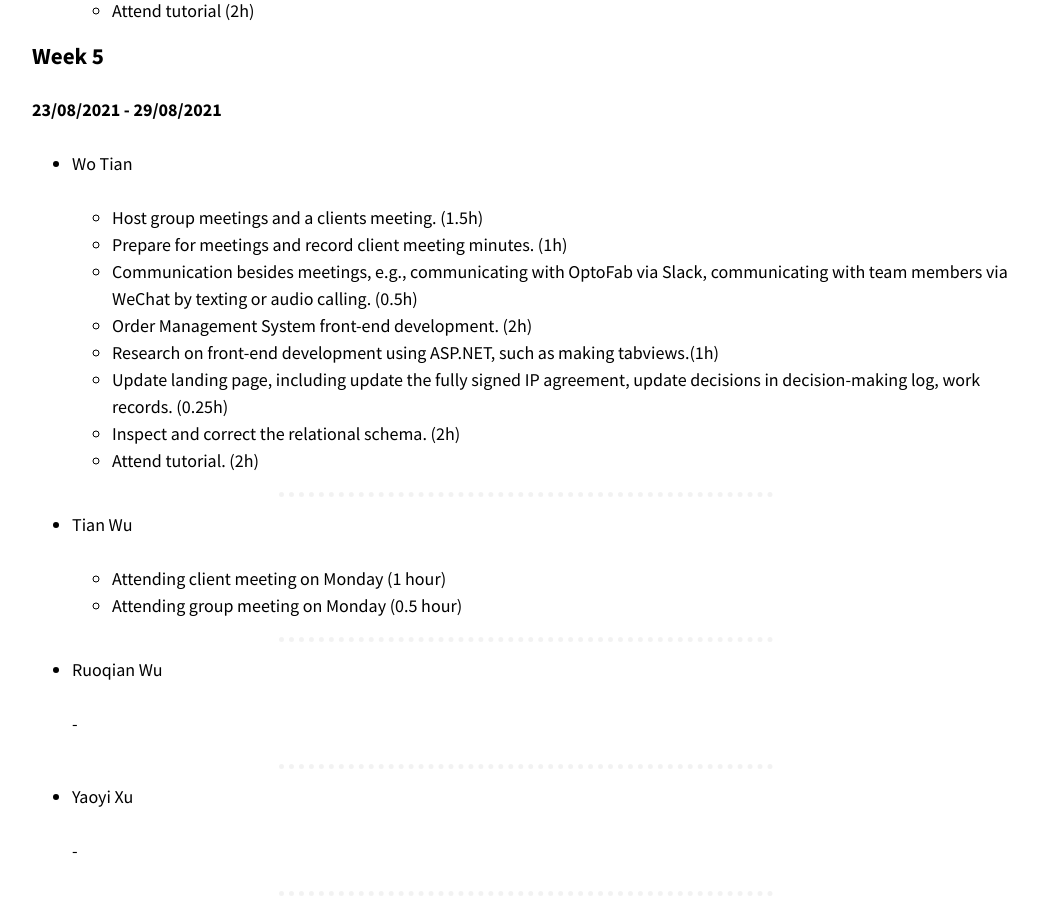
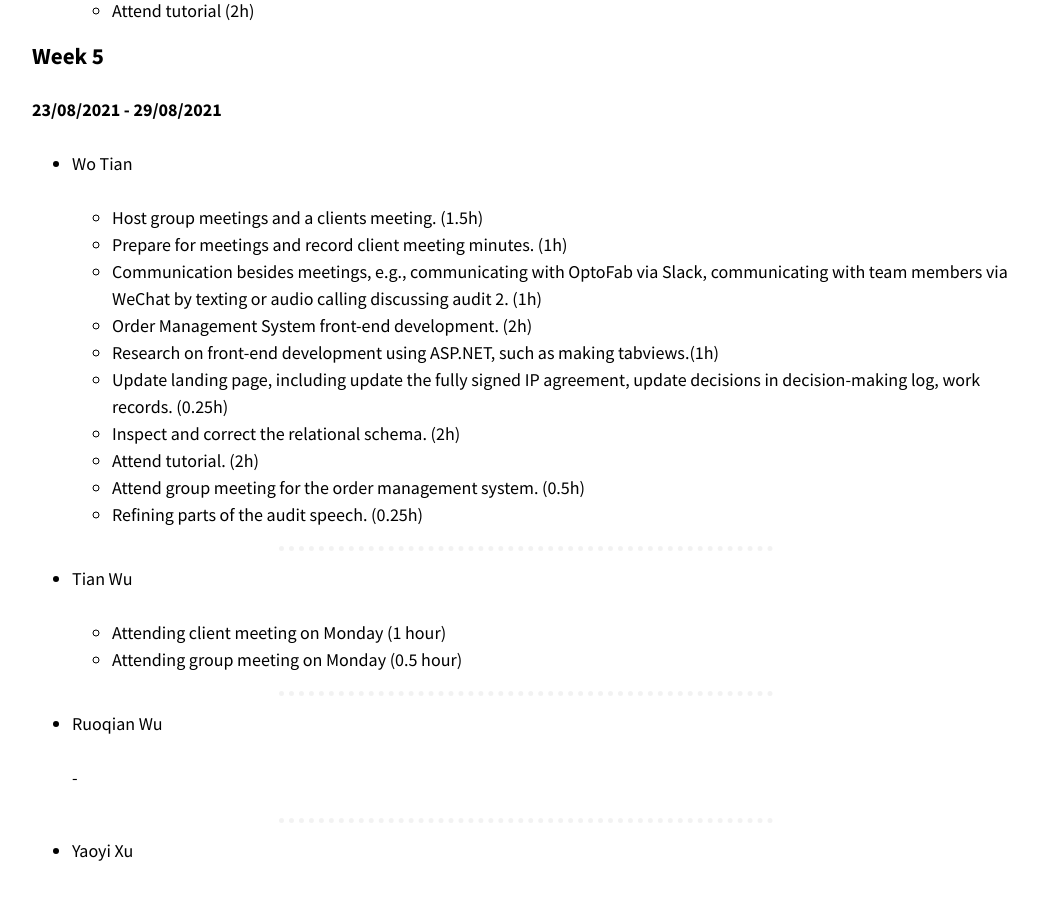
Before and after one commit to optofab/optofab.github.io, a Jekyll site: the page built from logs.md, in a window 1280 px wide and 900 px high, scrolled down 22163 px. Shown: the whole window, without its empty margins (114-1152 px from the left). Built offline with Jekyll 4.4.1, drawn with Linux system fonts in a browser that asks for light colours; nearby versions of some CDN libraries; emoji names are drawn with the system emoji font.

Commit message:
Update logs.md

```diff
--- a/logs.md
+++ b/logs.md
@@ -816,12 +816,14 @@ _[Don't forget to add hours for each of the work you've done. This line will be
 
   - Host group meetings and a clients meeting. (1.5h)
   - Prepare for meetings and record client meeting minutes. (1h)
-  - Communication besides meetings, e.g., communicating with OptoFab via Slack, communicating with team members via WeChat by texting or audio calling. (0.5h)
+  - Communication besides meetings, e.g., communicating with OptoFab via Slack, communicating with team members via WeChat by texting or audio calling discussing audit 2. (1h)
   - Order Management System front-end development. (2h)
   - Research on front-end development using ASP.NET, such as making tabviews.(1h)
   - Update landing page, including update the fully signed IP agreement, update decisions in decision-making log, work records. (0.25h)
   - Inspect and correct the relational schema. (2h)
   - Attend tutorial. (2h)
+  - Attend group meeting for the order management system. (0.5h)
+  - Refining parts of the audit speech. (0.25h)
 
 <hr class="hr-dotted">
 
```
